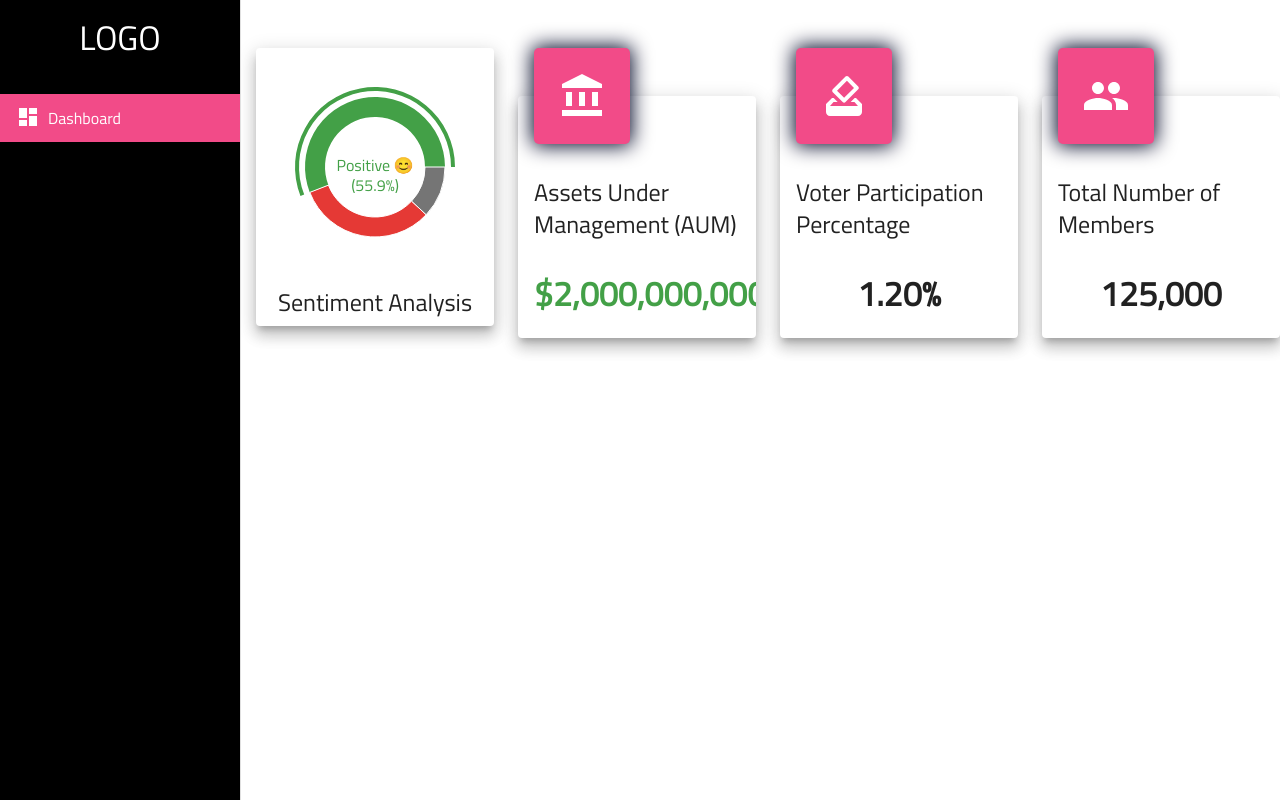
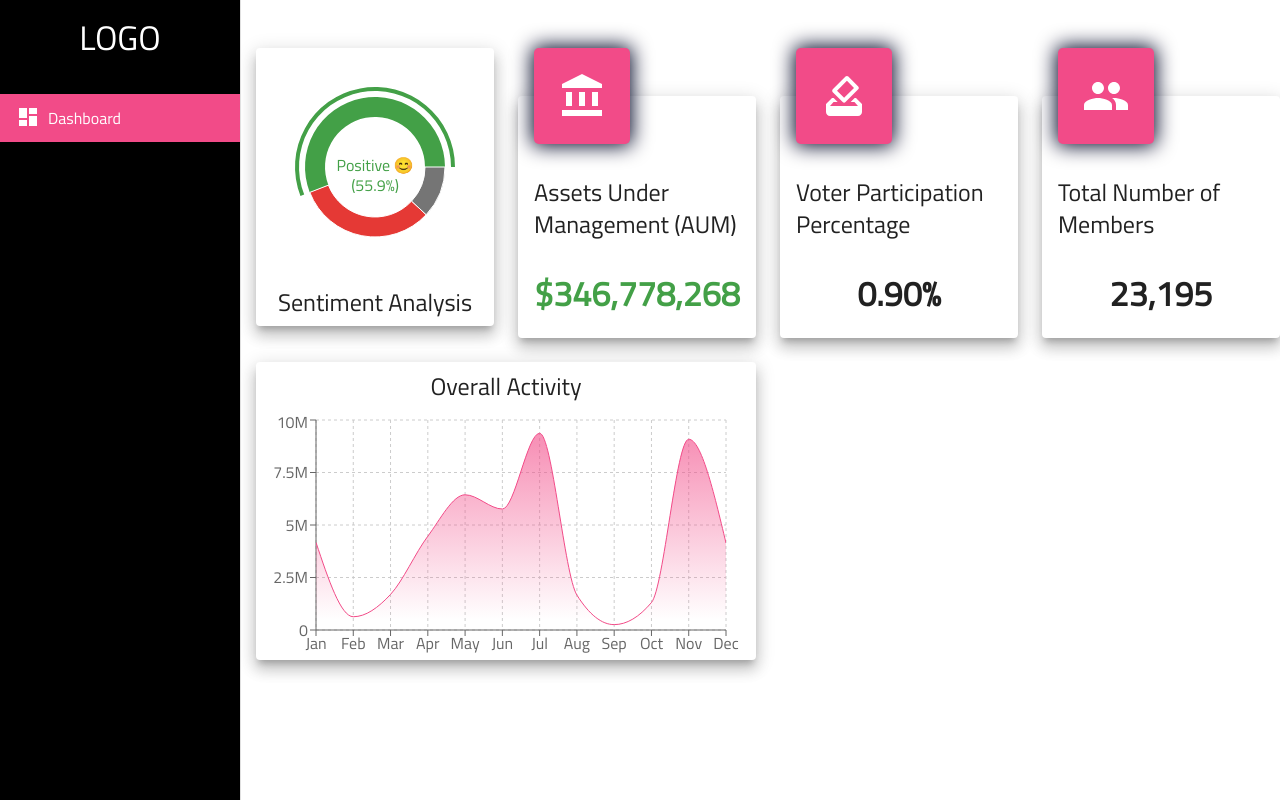
Before and after one commit to Seth-McKilla/covalent-dao, a Next.js app: page /1 in a window 1280 px wide. Built offline with nearby package versions, Linux system fonts and the light colour scheme.

Commit message:
Create line graph component with dummy data

```diff
--- /dev/null
+++ b/components/LineGraph/index.jsx
@@ -0,0 +1,56 @@
+import {
+  AreaChart,
+  Area,
+  XAxis,
+  YAxis,
+  CartesianGrid,
+  Tooltip,
+  ResponsiveContainer,
+} from "recharts";
+
+// Mui
+import Paper from "@mui/material/Card";
+import Typography from "@mui/material/Typography";
+
+// Utils
+import { numbersWithCommas, abbrNumber } from "../../utils/numbers";
+
+export default function LineGraph({ title, data, color, keyY }) {
+  return (
+    <Paper elevation={10}>
+      <Typography variant="h5" gutterBottom m={1} align="center">
+        {title}
+      </Typography>
+      <ResponsiveContainer width="100%" aspect={2}>
+        <AreaChart
+          width={500}
+          height={400}
+          data={data}
+          margin={{
+            top: 10,
+            right: 30,
+            left: 0,
+            bottom: 0,
+          }}
+        >
+          <defs>
+            <linearGradient id={`color-${keyY}`} x1="0" y1="0" x2="0" y2="1">
+              <stop offset="5%" stopColor={color} stopOpacity={1} />
+              <stop offset="95%" stopColor={color} stopOpacity={0} />
+            </linearGradient>
+          </defs>
+          <CartesianGrid strokeDasharray="3 3" />
+          <XAxis dataKey="month" />
+          <YAxis tickFormatter={(label) => abbrNumber(label)} />
+          <Tooltip formatter={(number) => numbersWithCommas(number)} />
+          <Area
+            type="monotone"
+            dataKey={keyY}
+            stroke={color}
+            fill={`url(#color-${keyY})`}
+          />
+        </AreaChart>
+      </ResponsiveContainer>
+    </Paper>
+  );
+}
--- a/components/index.js
+++ b/components/index.js
@@ -2,3 +2,4 @@ export { default as Navigation } from "./Navigation";
 export { default as DaoCard } from "./DaoCard";
 export { default as PieChart } from "./PieChart";
 export { default as StatCard } from "./StatCard";
+export { default as LineGraph } from "./LineGraph";
--- a/pages/[daoTicker]/index.js
+++ b/pages/[daoTicker]/index.js
@@ -7,9 +7,9 @@ import daoList from "../../constants/daoList";
 import _ from "lodash";
 
 // Mui
-import Container from "@mui/material/Container";
 import Grid from "@mui/material/Grid";
 import Typography from "@mui/material/Typography";
+import { useTheme } from "@mui/material";
 import { green } from "@mui/material/colors";
 // @ Icons
 import AccountBalanceIcon from "@mui/icons-material/AccountBalance";
@@ -21,10 +21,10 @@ import GroupIcon from "@mui/icons-material/Group";
 import { DashboardLayout } from "../../layouts";
 
 // Components
-import { PieChart, StatCard } from "../../components";
+import { PieChart, StatCard, LineGraph } from "../../components";
 
 // Utils
-import numbersWithCommas from "../../utils/numbersWithCommas";
+import { numbersWithCommas } from "../../utils/numbers";
 import dummyData from "../../temp/dummyData";
 
 export default function DaoDashboard() {
@@ -32,6 +32,9 @@ export default function DaoDashboard() {
     query: { daoTicker },
     isReady,
   } = useRouter();
+
+  const theme = useTheme();
+  const primaryColor = theme.palette.primary.main;
 
   const dao = _.find(daoList, { contractTicker: _.toUpper(daoTicker) });
 
@@ -91,6 +94,16 @@ export default function DaoDashboard() {
                 Icon={GroupIcon}
               />
             </Grid>
+
+            {/* Second Row */}
+            <Grid item xs={6}>
+              <LineGraph
+                title="Overall Activity"
+                data={dummyData.activity}
+                color={primaryColor}
+                keyY="txs"
+              />
+            </Grid>
           </Grid>
         </Grid>
       </DashboardLayout>
--- a/temp/dummyData.js
+++ b/temp/dummyData.js
@@ -1,4 +1,9 @@
 import { green, red, grey } from "@mui/material/colors";
+import abbrMonths from "../templates/months";
+
+const randomData = (max, fixed) => {
+  return (Math.random() * max).toFixed(fixed);
+};
 
 const dummyData = {
   sentiment: [
@@ -7,11 +12,18 @@ const dummyData = {
     { name: "Neutral 😐", value: 97, color: grey[600] },
   ],
 
-  aum: 2000000000,
+  aum: randomData(10000000000, 0),
 
-  voter: 0.012,
+  voter: randomData(1, 2) / 50,
 
-  members: 125000,
+  members: randomData(500000, 0),
+
+  activity: abbrMonths.map((month) => {
+    return {
+      month,
+      txs: Number(randomData(10000000, 0)),
+    };
+  }),
 };
 
 export default dummyData;
--- /dev/null
+++ b/templates/months.js
@@ -0,0 +1,16 @@
+const abbrMonths = [
+  "Jan",
+  "Feb",
+  "Mar",
+  "Apr",
+  "May",
+  "Jun",
+  "Jul",
+  "Aug",
+  "Sep",
+  "Oct",
+  "Nov",
+  "Dec",
+];
+
+export default abbrMonths;
--- /dev/null
+++ b/utils/numbers.js
@@ -0,0 +1,13 @@
+export function numbersWithCommas(x) {
+  return x.toString().replace(/\B(?=(\d{3})+(?!\d))/g, ",");
+}
+
+export function abbrNumber(x) {
+  if (x >= 1000000) {
+    return (x / 1000000).toFixed(1).replace(/\.0$/, "") + "M";
+  } else if (x >= 1000) {
+    return (x / 1000).toFixed(1).replace(/\.0$/, "") + "K";
+  } else {
+    return x;
+  }
+}
--- a/utils/numbersWithCommas.js
+++ /dev/null
@@ -1,3 +0,0 @@
-export default function numberWithCommas(x) {
-  return x.toString().replace(/\B(?=(\d{3})+(?!\d))/g, ",");
-}
```
